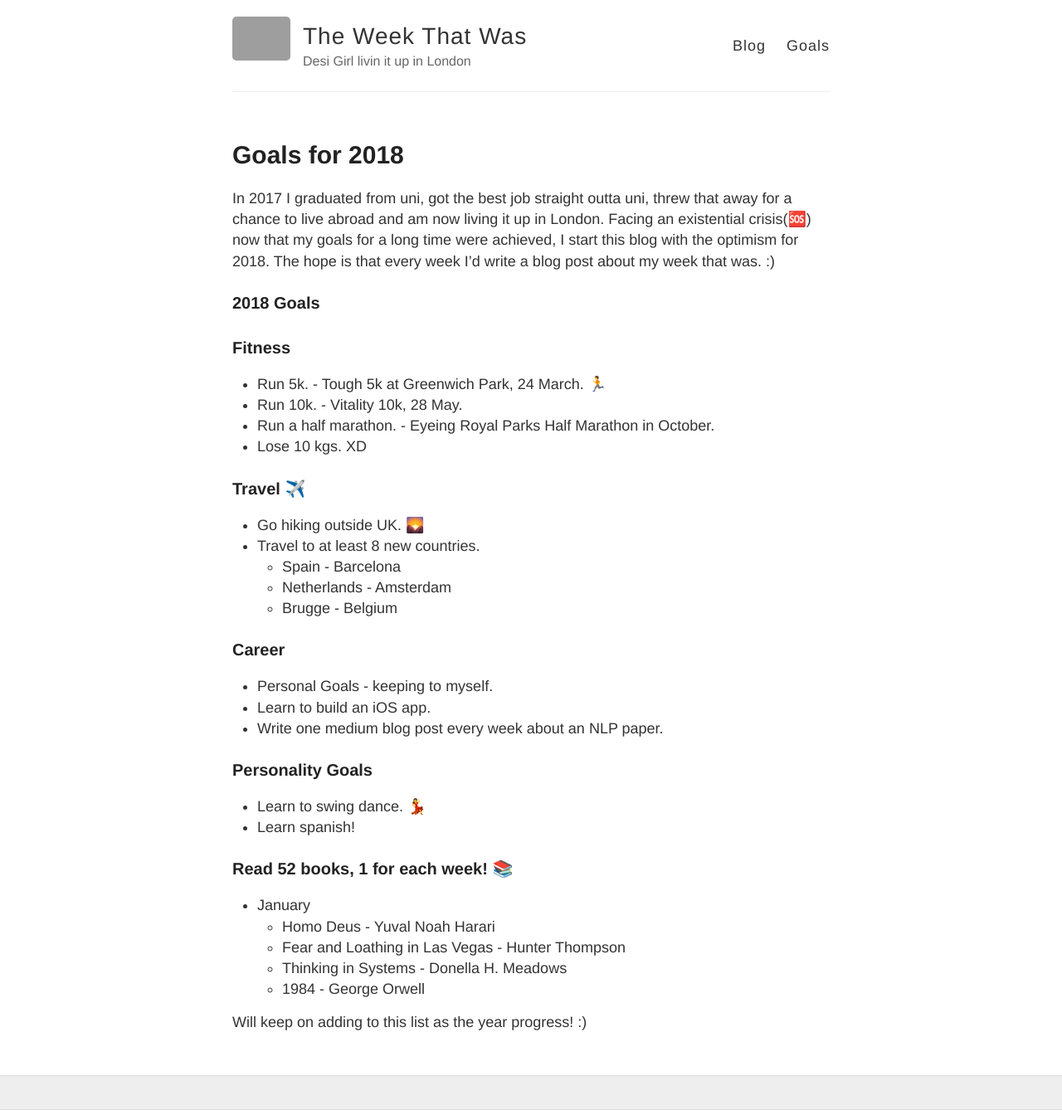
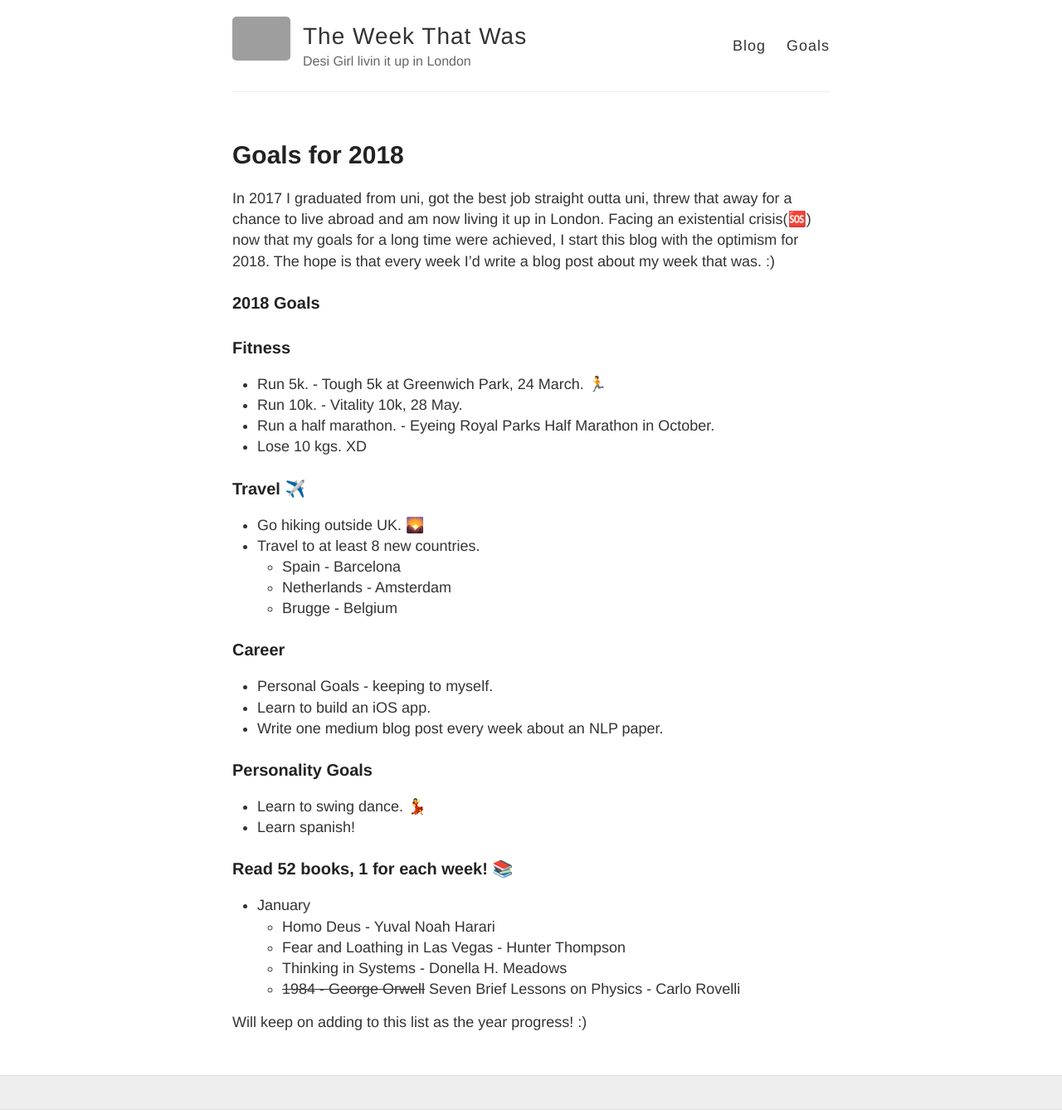
Before and after one commit to harEshInBerlin/weasleys.github.io, a Jekyll site: the page built from about.md, in a window 1280 px wide. Shown: the whole page at 83% size. Built offline with Jekyll 4.4.1, drawn with Linux system fonts in a browser that asks for light colours; emoji names are drawn with the system emoji font; grey boxes are pictures that could not be loaded.

Commit message:
Add another book

```diff
--- a/about.md
+++ b/about.md
@@ -38,6 +38,6 @@ The hope is that every week I'd write a blog post about my week that was. :)
 	* Homo Deus - Yuval Noah Harari
 	* Fear and Loathing in Las Vegas - Hunter Thompson
 	* Thinking in Systems - Donella H. Meadows
-	* 1984 - George Orwell
+	* ~~1984 - George Orwell~~ Seven Brief Lessons on Physics - Carlo Rovelli
 
 Will keep on adding to this list as the year progress! :)
```
